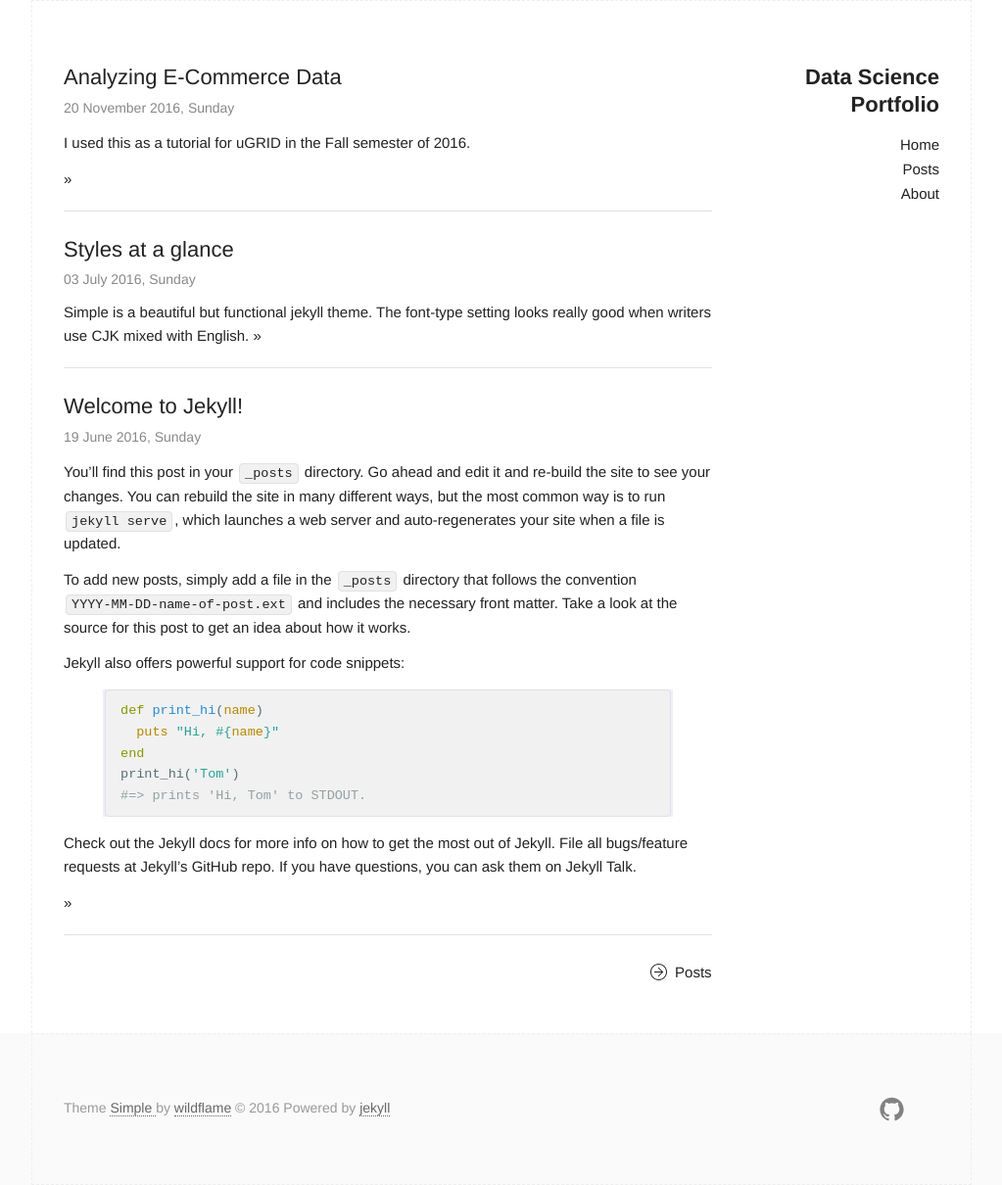
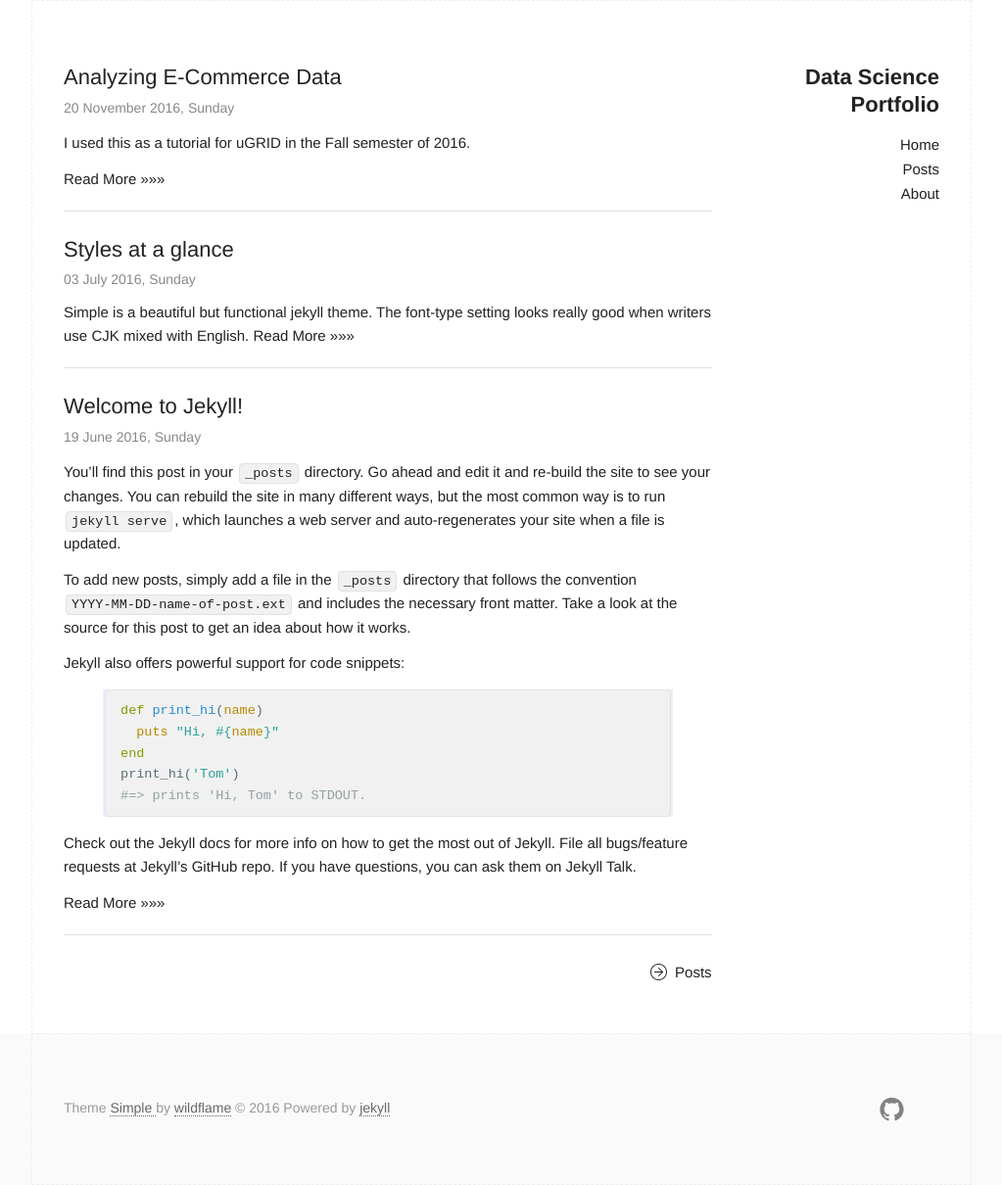
Before and after one commit to tomjeon/tomjeon.github.io, a Jekyll site: the page built from posts.html, in a window 1280 px wide. Shown: the whole page at 98% size, without its empty margins (128-1151 px from the left). Built offline with Jekyll 4.4.1, drawn with Linux system fonts in a browser that asks for light colours.

Commit message:
Change read more text

```diff
--- a/posts.html
+++ b/posts.html
@@ -21,7 +21,7 @@
           {% else %}
           {{ post.excerpt }}
           {% endif %}
-          <a class="read-more" href="{{ post.url | prepend: site.baseurl }}"> »  </a>
+          <a class="read-more" href="{{ post.url | prepend: site.baseurl }}"> Read More »»» </a>
         </p>
       </div>
       <footer class="post_meta">
```
